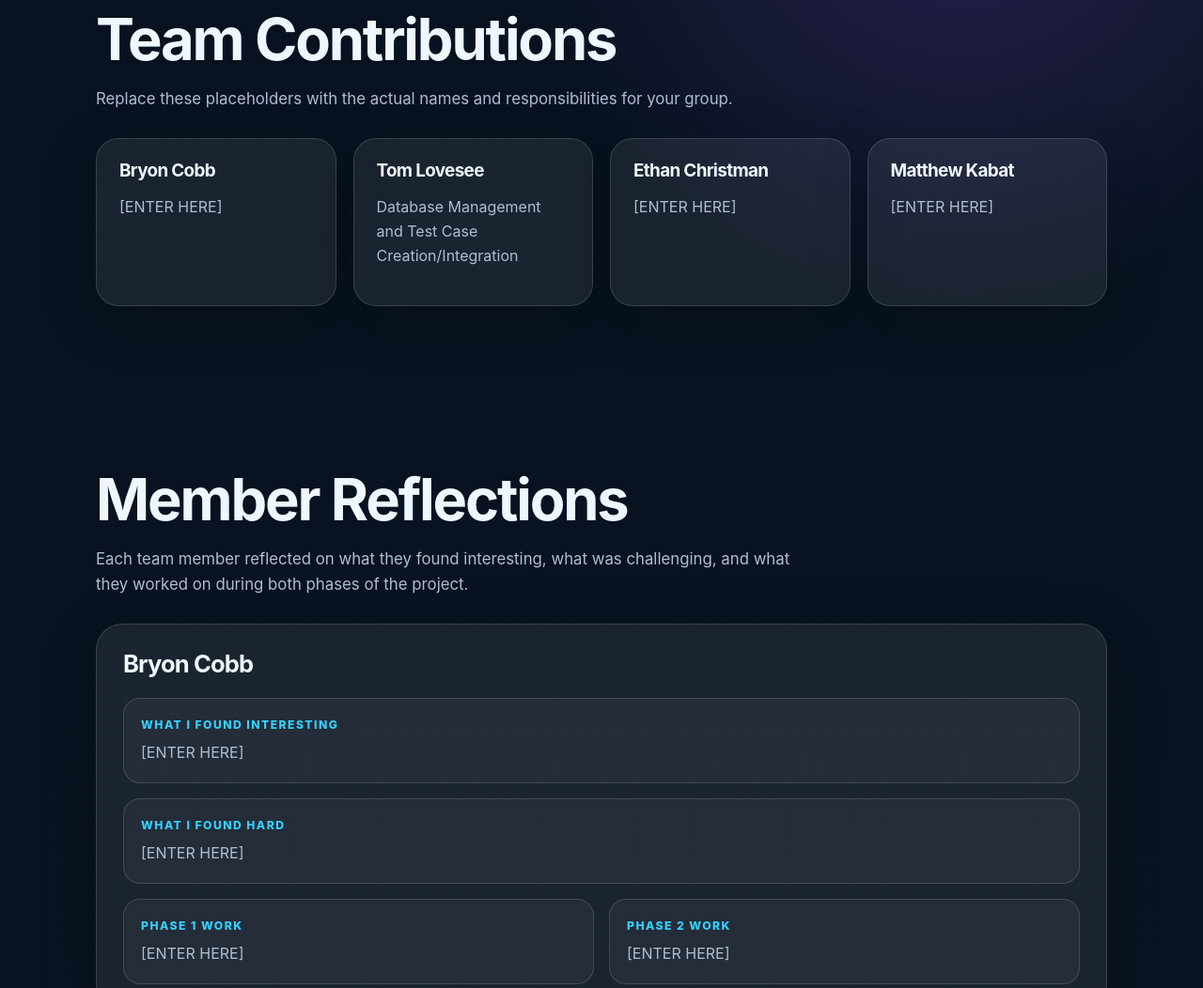
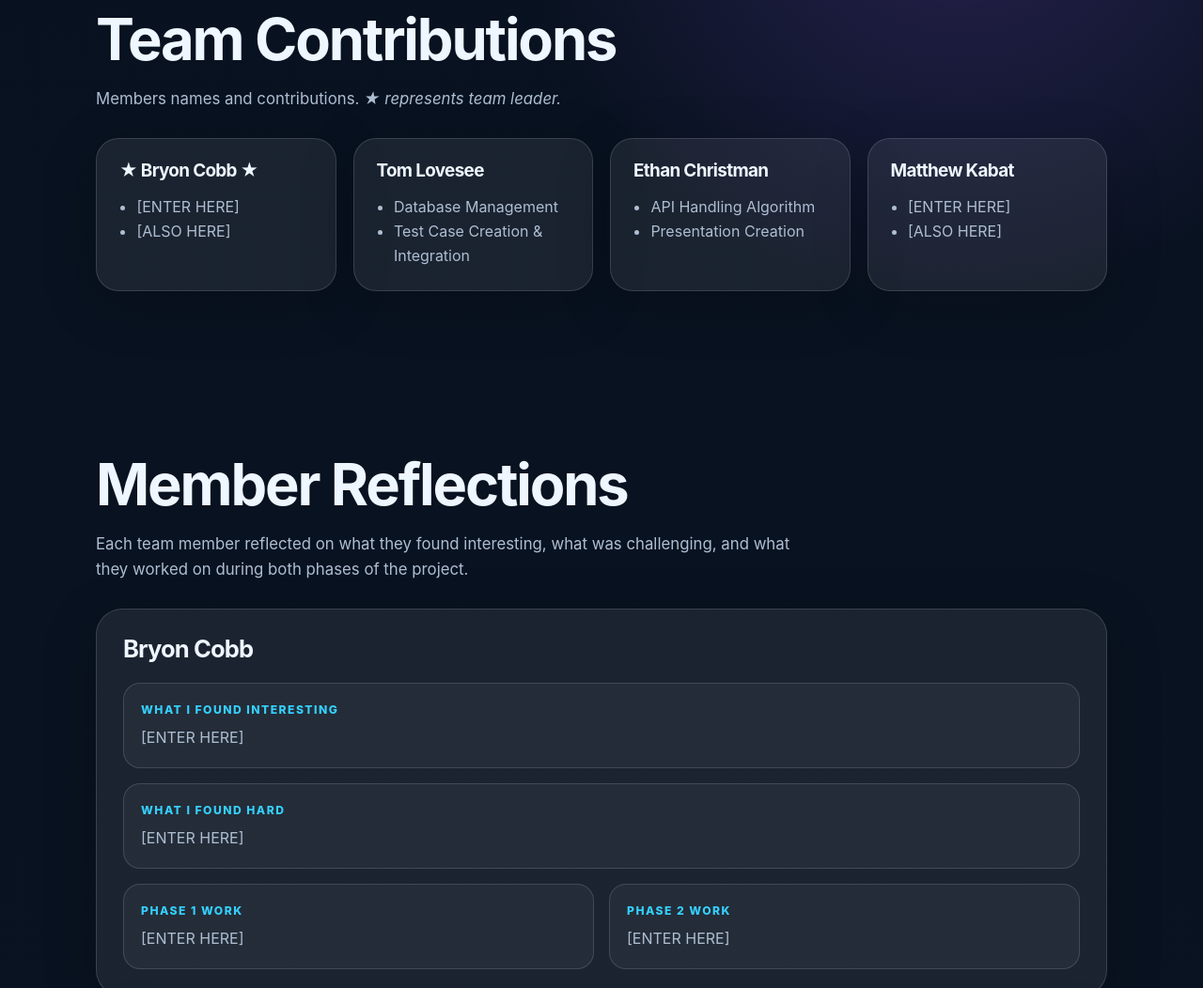
Before and after one commit to EChristman191/showmethevillian-presentation, a plain HTML site: page docs/index.html in a window 1280 px wide. Shown: the part 843-1895 px from the top of the page at 94% size. Drawn offline with Linux system fonts and the light colour scheme.

Commit message:
Update index.html

```diff
--- a/docs/index.html
+++ b/docs/index.html
@@ -63,25 +63,37 @@
     <section id="contributions" class="section">
       <h2>Team Contributions</h2>
       <p class="section-intro">
-        Replace these placeholders with the actual names and responsibilities for your group.
+        Members names and contributions. <i>★ represents team leader.</i>
       </p>
 
       <div class="contribution-grid">
         <article class="card">
-          <h3>Bryon Cobb</h3>
-          <p>[ENTER HERE]</p>
+          <h3>★ Bryon Cobb ★</h3>
+          <ul>
+            <li>[ENTER HERE]</li>
+            <li>[ALSO HERE]</li>
+          </ul>
         </article>
         <article class="card">
           <h3>Tom Lovesee</h3>
-          <p>Database Management and Test Case Creation/Integration</p>
+          <ul>
+            <li>Database Management</li>
+            <li>Test Case Creation & Integration</li>
+          </ul>
         </article>
         <article class="card">
           <h3>Ethan Christman</h3>
-          <p>[ENTER HERE]</p>
+          <ul>
+            <li>API Handling Algorithm</li>
+            <li>Presentation Creation</li>
+          </ul>
         </article>
         <article class="card">
           <h3>Matthew Kabat</h3>
-          <p>[ENTER HERE]</p>
+          <ul>
+            <li>[ENTER HERE]</li>
+            <li>[ALSO HERE]</li>
+          </ul>
         </article>
       </div>
     </section>
@@ -128,13 +140,13 @@
 
           <div class="reflection-block">
             <span>What I found hard</span>
-            <p>Learning new technologies like cloudflare and GitHub and frameworks to implement a full stack website. </p>
+            <p>Learning new technologies like cloudflare and GitHub and frameworks to implement a full stack website.</p>
           </div>
 
           <div class="phase-grid">
             <div class="reflection-block">
               <span>Phase 1 Work</span>
-              <p>Setup Cloudflare to prepare for web hosting as well as worker and database implementation on cloudflare's end</p>
+              <p>Setup Cloudflare to prepare for web hosting as well as worker and database implementation on cloudflare's end.</p>
             </div>
             <div class="reflection-block">
               <span>Phase 2 Work</span>
@@ -148,22 +160,22 @@
 
           <div class="reflection-block">
             <span>What I found interesting</span>
-            <p>[ENTER HERE]</p>
+            <p>Learning how to Bryon setup GitHub permissions as well as the linking of data between cloudflare, our algorithm, and the client site.</p>
           </div>
 
           <div class="reflection-block">
             <span>What I found hard</span>
-            <p>[ENTER HERE]</p>
+            <p>Handling multiple differing syntax styles, project management styles, hierarchical structuring, and planning processes.</p>
           </div>
 
           <div class="phase-grid">
             <div class="reflection-block">
               <span>Phase 1 Work</span>
-              <p>[ENTER HERE]</p>
+              <p>PhishStats API handler algorithm and configuration.</p>
             </div>
             <div class="reflection-block">
               <span>Phase 2 Work</span>
-              <p>[ENTER HERE]</p>
+              <p>Configuring Cloudflare workers for CRON jobs for API calls and Project Presentation creation.</p>
             </div>
           </div>
         </article>
```
